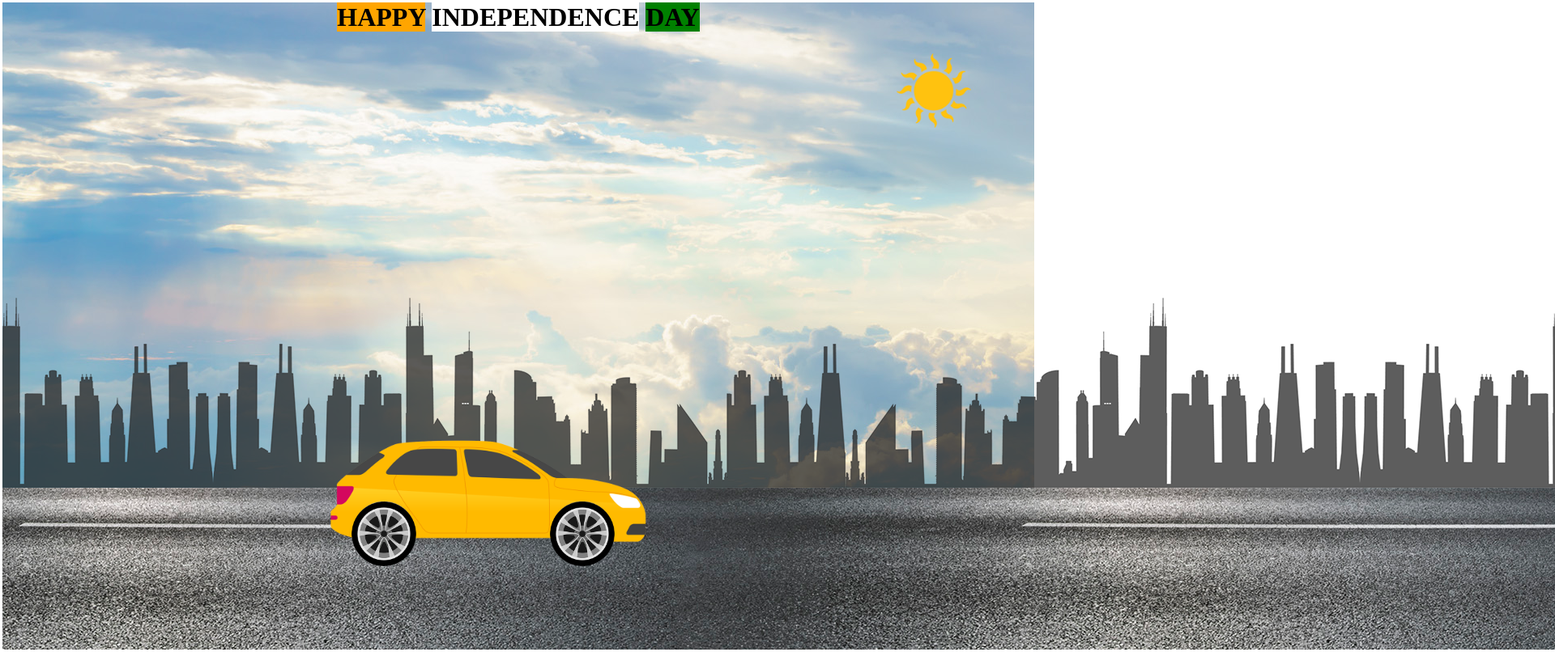
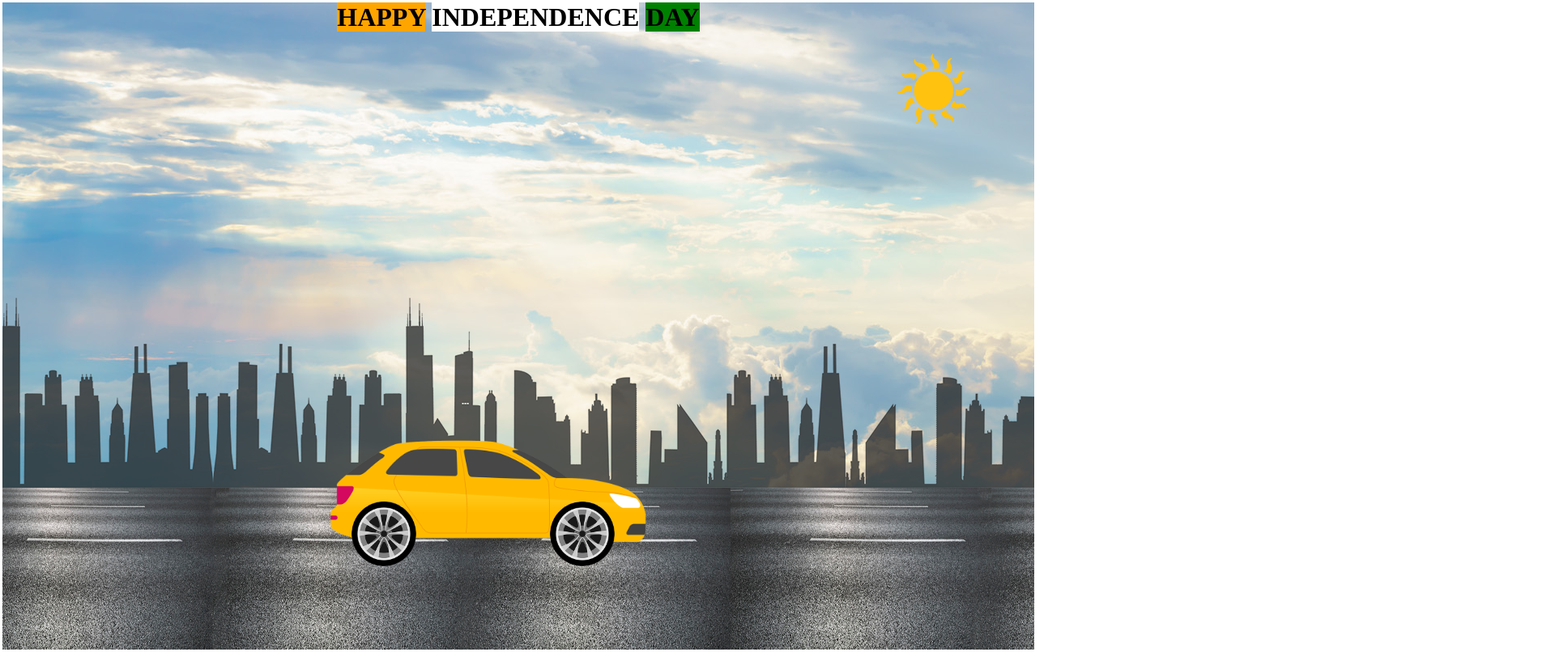
Before and after one commit to nishantjoon34/csstask5, a plain HTML site: page index3.html in a window 1280 px wide. Shown: the part 18-824 px from the top of the page at 81% size, 1920 px wide, since content can reach past the window. Drawn offline with Linux system fonts and the light colour scheme.

Commit message:
second commit

```diff
--- a/index3.css
+++ b/index3.css
@@ -28,15 +28,17 @@ body{
 
 
 .div2{
-    width: 1000%;
+    width: 100%;
     height: 200px;
     background-image: url(./road.jpg);
+    background-size: 100% 100%;
     position: absolute;
     left: 0;
     right: 0;
     bottom: 0;
     background-repeat: repeat-x;
     animation: moverd 20s linear infinite;
+
 }
 
 @keyframes moverd{
```
